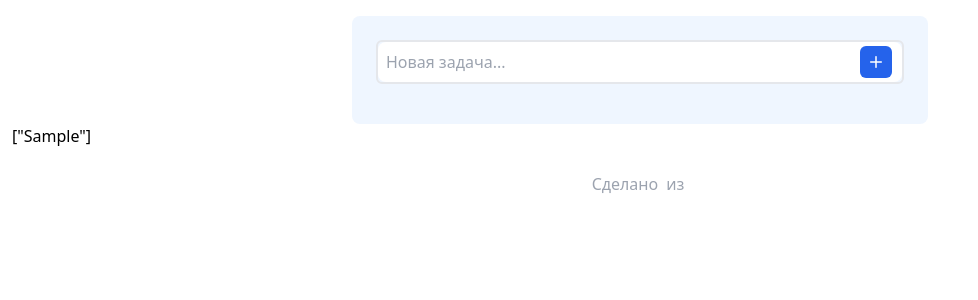
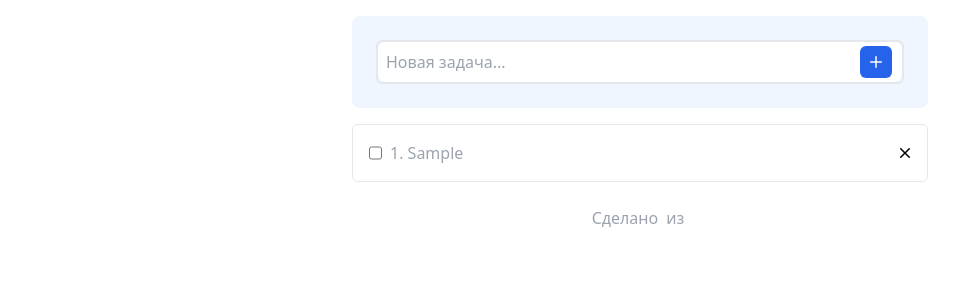
Before and after one commit to Okeanid-ISR/Form-React-Tailwind, a React (Vite) app: page / in a window 1280 px wide. Both pictures are taken after typing "Sample" into the empty fields and a click on the button 875 px from the left and 62 px from the top of the page. Shown: the top 300 px of the page, without its empty margins (0-978 px from the left). Built offline with nearby package versions, Linux system fonts and the light colour scheme.

Commit message:
Feat: task func added, gitignore++

```diff
--- a/src/App.jsx
+++ b/src/App.jsx
@@ -2,6 +2,7 @@ import Header from './components/Header'
 import {useState} from "react";
 import Footer from "./components/Footer";
 import Container from "./components/Container";
+import Task from "./components/Task";
 import Main from "./components/Main";
 
 
@@ -11,8 +12,9 @@ export function App() {
     return (
         <Container>
             <Header onSubmit={(task) => setTaskList([...taskList, task])}/>
-            {JSON.stringify(taskList)}
-            <Main/>
+            {taskList.map((task, index) => (
+                <Task indx={index + 1}>{task}</Task>
+            ))}
             <Footer/>
         </Container>
     )
--- a/src/components/Header.jsx
+++ b/src/components/Header.jsx
@@ -12,7 +12,7 @@ const Header = ({onSubmit}) => {
 
     return (
         <form onSubmit={handleSubmit}
-              className="container mx-auto justify-start w-full max-w-xl space-y-4 rounded-lg px-6 py-6 bg-blue-50">
+              className="container mx-auto justify-start w-full max-w-xl rounded-lg px-6 py-6 bg-blue-50">
             <div className="flex flex-row border-solid border-2 rounded-md">
                 <div className="input-main rounded-md basis-9/10 items-center">
                     <input value={taskName} onChange={(e) => setTaskName(e.target.value)} placeholder="Новая задача..." className="p-2 w-full focus:outline-none rounded-l-lg"/>
@@ -28,7 +28,6 @@ const Header = ({onSubmit}) => {
                     </svg>
                 </button>
             </div>
-            <div>{taskName}</div>
         </form>
     )
 }
--- a/src/components/Task.jsx
+++ b/src/components/Task.jsx
@@ -2,8 +2,8 @@ export const Task = ({ indx, children }) => {
     return (
         <div className="container border rounded-md p-4 my-4 mx-auto flex flex-row justify-between items-center justify w-full max-w-xl">
         <div className="flex space-x-2">
-            <input type="checkbox" checked className="px-3 py-3 cursor-pointer myCheckbox hover:scroll-p-2"/>
-                <h3 className="text-gray-400 textName">${indx}. ${children}</h3>
+            <input type="checkbox" className="px-3 py-3 cursor-pointer myCheckbox hover:scroll-p-2"/>
+                <h3 className="text-gray-400 textName">{indx}. {children}</h3>
         </div>
     <button className="x-btn delete-button">
         <svg width="12" height="11" viewBox="0 0 12 11" fill="none" xmlns="http://www.w3.org/2000/svg">
```
Also changed, not shown: src/styles/styles.css (added), 2 other files (tests, documents, lock files or other folders).
